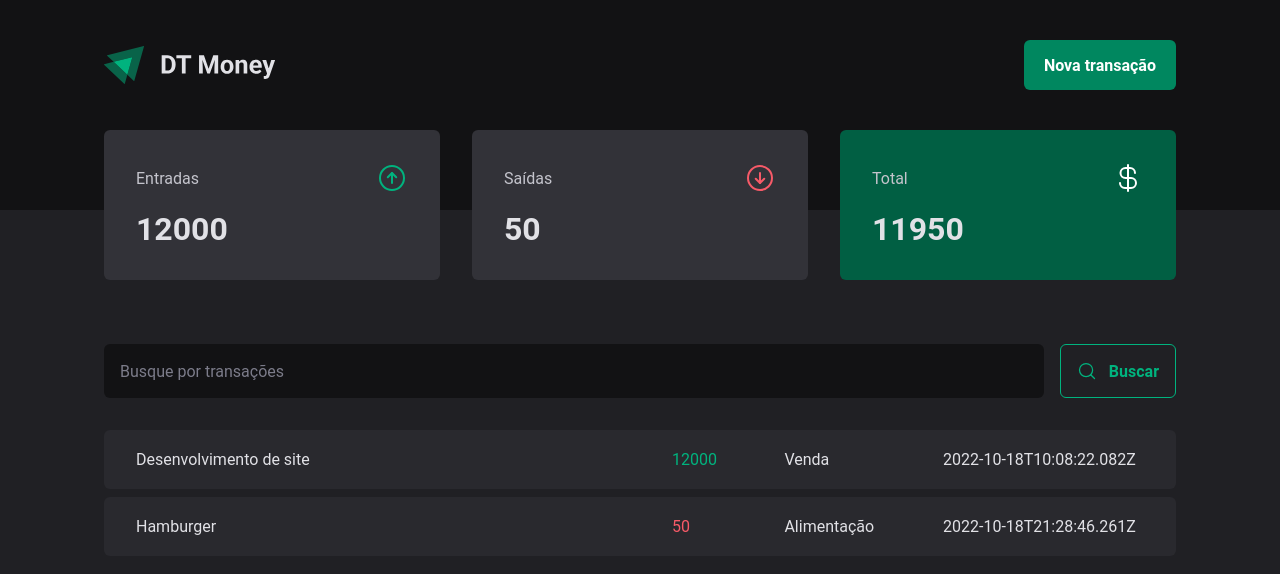
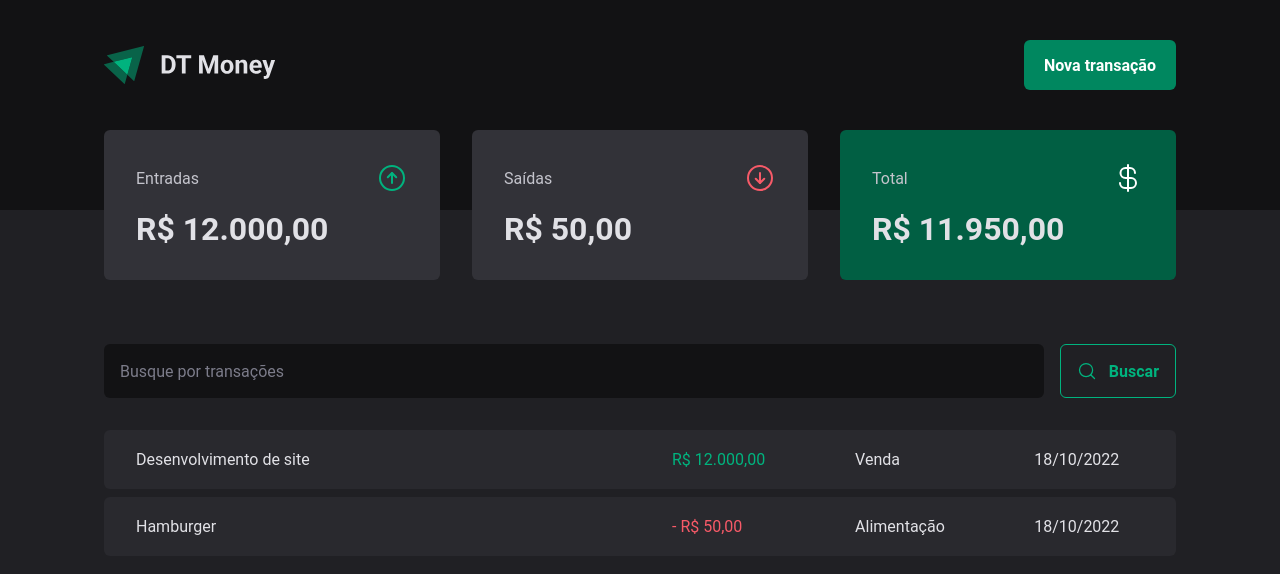
Before and after one commit to dbssy/dt-money2, a React app: page / in a window 1280 px wide. Shown: the top 574 px of the page. Built offline with nearby package versions, Linux system fonts and the light colour scheme; data requests are answered from the project's data file; the HTML template or start-up script is replaced by a standard one.

Commit message:
feat: formatting values

```diff
--- a/src/components/Summary/index.tsx
+++ b/src/components/Summary/index.tsx
@@ -4,6 +4,7 @@ import { ArrowCircleDown, ArrowCircleUp, CurrencyDollar } from 'phosphor-react'
 import { SummaryCard, SummaryContainer } from './styles'
 
 import { TransactionsContext } from '../../contexts/TransactionsContext'
+import { amountFormatter } from '../../utils/formatter'
 
 export function Summary() {
   const { transactions } = useContext(TransactionsContext)
@@ -35,7 +36,7 @@ export function Summary() {
           <ArrowCircleUp size={32} color="#00b37e" />
         </header>
 
-        <strong>{summary.income}</strong>
+        <strong>{amountFormatter.format(summary.income)}</strong>
       </SummaryCard>
 
       <SummaryCard>
@@ -44,7 +45,7 @@ export function Summary() {
           <ArrowCircleDown size={32} color="#f75a68" />
         </header>
 
-        <strong>{summary.outcome}</strong>
+        <strong>{amountFormatter.format(summary.outcome)}</strong>
       </SummaryCard>
 
       <SummaryCard variant="green">
@@ -53,7 +54,7 @@ export function Summary() {
           <CurrencyDollar size={32} color="#fff" />
         </header>
 
-        <strong>{summary.total}</strong>
+        <strong>{amountFormatter.format(summary.total)}</strong>
       </SummaryCard>
     </SummaryContainer>
   )
--- a/src/pages/Transactions/index.tsx
+++ b/src/pages/Transactions/index.tsx
@@ -7,6 +7,7 @@ import {
 } from './styles'
 
 import { TransactionsContext } from '../../contexts/TransactionsContext'
+import { amountFormatter, dateFormatter } from '../../utils/formatter'
 
 import { Header } from '../../components/Header'
 import { Summary } from '../../components/Summary'
@@ -30,11 +31,12 @@ export function Transactions() {
                 <td width="50%">{transaction.description}</td>
                 <td>
                   <PriceHighlight variant={transaction.type}>
-                    {transaction.amount}
+                    {transaction.type === 'outcome' && '- '}
+                    {amountFormatter.format(transaction.amount)}
                   </PriceHighlight>
                 </td>
                 <td>{transaction.category}</td>
-                <td>{transaction.createdAt}</td>
+                <td>{dateFormatter.format(new Date(transaction.createdAt))}</td>
               </tr>
             ))}
           </tbody>
--- /dev/null
+++ b/src/utils/formatter.ts
@@ -0,0 +1,6 @@
+export const dateFormatter = new Intl.DateTimeFormat('pt-BR')
+
+export const amountFormatter = new Intl.NumberFormat('pt-BR', {
+  style: 'currency',
+  currency: 'BRL',
+})
```
